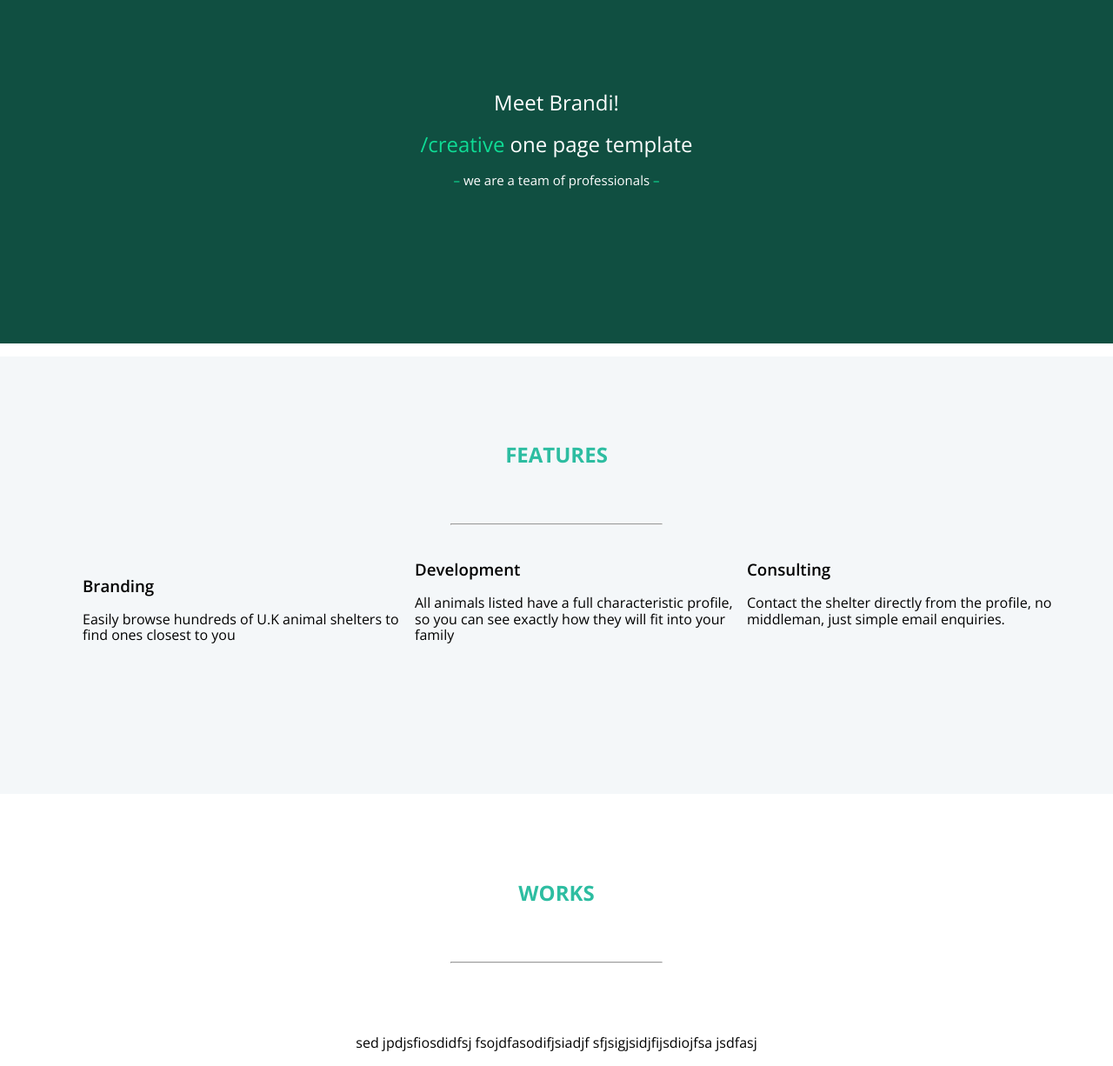
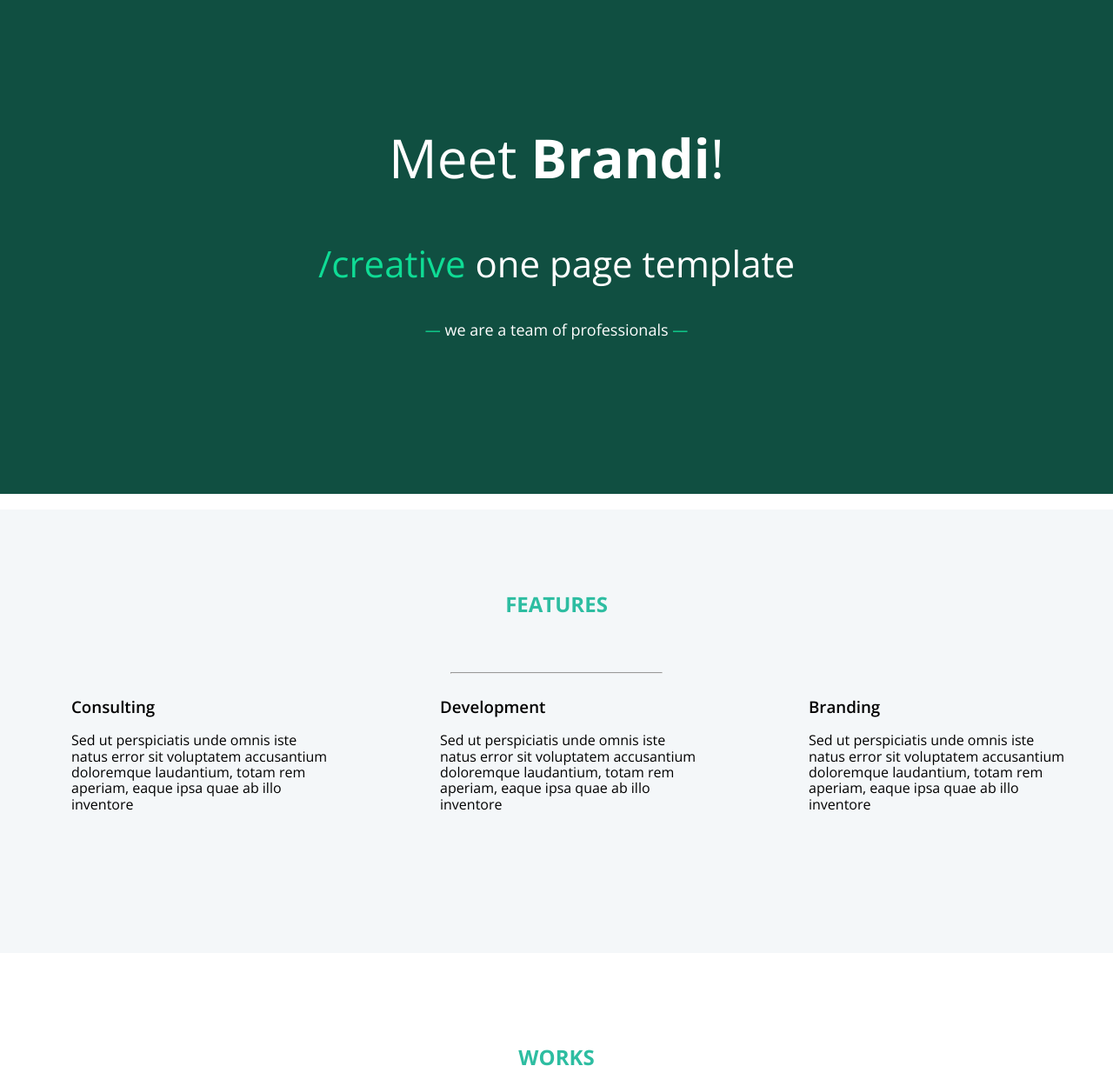
Before and after one commit to samcolligan/GDMA-1485-Assignment-1, a plain HTML site: page index.html in a window 1280 px wide. Shown: the part 380-1606 px from the top of the page at 87% size. Drawn offline with nearby package versions, Linux system fonts and the light colour scheme.

Commit message:
Sam Colligan
A1 Redo

```diff
--- a/css/main.css
+++ b/css/main.css
@@ -42,30 +42,12 @@
 	-ms-box-sizing: border-box;
 	box-sizing: border-box;
 	font-family:'Open Sans', sans-serif;
-	font-weight:300;
 }
-
-.row {
-	overflow: auto;
-}
-/*--------------------------------------------------------------
-4.0 - ELEMENTS
--------------------------------------------------------------- */
 
 
 /*--------------------------------------------------------------
-6.0 - COMPONENTS
+5.0 - OBJECTS
 -------------------------------------------------------------- */
-
-
-
-
-
-/* -- FORMS -- */
-
-#work p {
-	padding-top: 66px;
-}
 .wrapper {
 	width: 1170px;
 	margin: 0 auto;
@@ -73,107 +55,149 @@
 
 .row {
 	overflow: auto;
+	margin: 0 auto;
 }
 
-.bg-green {
-	background-color: #10443f;
-	color: white;
+.col-1-3:first-child, .col-1-3:nth-child(2), .col-1-3:last-child {
+	float: right;
 }
 
-nav {
-    float: right;
-    margin-top: 30px;
+.col-1-3 {
+	width: 295px;
 }
+
+.col-1-3:nth-child(2){
+	margin: 0 129px;
+}
+
 body > header .wrapper .row div {
     float: left;
 }
 
+/* -- Framework -- */
+
+/*--------------------------------------------------------------
+6.0 - COMPONENTS
+-------------------------------------------------------------- */
+
+nav {
+    float: right;
+    margin-top: 15px;
+}
+
+
 nav li {
-	text-decoration: none;
 	display: inline-block;
 	margin-right: 20px;
 }
 
-.txt-white, .txt-white a  {
-	color: white;
-	text-decoration: none;
+/* -- Navigation -- */
+
+#about h2, h1 {
+	font-family: 'Pacifico', cursive;
 }
 
-#meet p {
-	align-content: center;
-	font-size: 15px;
-	padding-bottom:178px;
+h3 {
+	font-weight: 600;
+}
 
+#work h2 {
+	padding-top: 86px;
+}
+
+/* -- Header -- */
+
+hr {
+	width: 242px;
+	background-color: #7A7A7A;
+}
+
+/*--------------------------------------------------------------
+7.0 - UTILITIES
+-------------------------------------------------------------- */
+#bg-green {
+	background-color: #10443f;
 }
 
 #meet {
-	text-align: center;
 	background-color: #104f41;
 	padding-top: 384px;
-	font-family: 'Open Sans', sans-serif;
-	font-weight:300;
 }
 
-#columns {
-    column-count: 3;
-	list-style-type: none;
-    margin-top: 40px;
-}
-
-hr {
-	width: 242px;
-	background-color: gray;
-}
-#features h2, #work h2{
-    color: #2dbda1;
-	text-align: center;
-	padding-bottom: 45px;
-	font-family: 'Open Sans', sans-serif;
-	font-weight: 700;
-}
-
-.txt-center {
-	text-align: left;
+#features {
 	background-color:#f4f7f9;
 	padding-top: 75px;
 	padding-bottom: 146px;
 }
 
-h3 {
-	font-family: 'Open Sans', sans-serif;
-	font-weight: 600;
-}
-
-#features {
-	padding-top: 80px;
-}
-
-.txt-works {
-	text-align: center;
-	padding-top: 80px;
-	padding-bottom: 80px;
+#features h2, #work h2{
+    color: #2dbda1;
+	padding-bottom: 45px;
+	font-weight: 700;
+	text-transform: uppercase;
 }
 
 #about {
 	background-color: #1ea78d;
 	padding-top: 120px;
 	padding-bottom: 127px;
-	color: white;
 }
 
-span {
+#about, #meet p, #bg-green a, #bg-green{
+	color: #FFFFFF;
+
+}
+span, #bg-green a:hover {
 	color:#0fdc95;
 }
 
-#about h2, h1 {
-	font-family: 'Pacifico', cursive;
+/* -- Color -- */
+
+#meet p {
+	align-content: center;
 }
-#open{
-	font-family: 'Open Sans', sans-serif;
-	font-weight:300;
+
+#work p {
+	margin-top: 80px;
+}
+
+#work div {
+	width: 900px;
+	margin: 0 auto;
+	padding-bottom: 194px;
 }
 
 #about p {
-	text-align: left;
 	width: 254px;
 }
+
+#work p {
+	margin-bottom: 80px;
+}
+#work p, #features h2, #work h2, #meet {
+	text-align: center;
+}
+
+/* -- Alignment -- */
+
+#meet p:nth-child(2){
+	font-size: 42px;
+}
+
+#meet p:last-child {
+	padding-bottom:178px;
+	font-size: 18px;
+}
+
+#features, #about p {
+	text-align: left;
+}
+
+#meet, #bg-green a, nav li {
+	text-decoration: none;
+}
+
+#meet p:first-child {
+	font-size: 62px;
+}
+/* -- Size -- */
--- a/index.html
+++ b/index.html
@@ -4,12 +4,13 @@
 <meta charset="UTF-8">
 <title>Brandi</title>
 	<link rel="stylesheet" type="text/css" href="css/normalize.css">
-	<link rel="stylesheet" type="text/css" href="css/main.css">
 	<link href="https://fonts.googleapis.com/css?family=Pacifico&display=swap" rel="stylesheet">
 	 <link href="http://fonts.googleapis.com/css?family=Open+Sans:300italic,400italic,600italic,700italic,800italic,400,300,600,700,800" rel="stylesheet" type="text/css">
+	<link rel="stylesheet" type="text/css" href="css/main.css">
 </head>
 <body>
-	<header class="txt-white bg-green">
+	<header>
+		<div id="bg-green">
 			<div class="wrapper">
 				<div class="row">
 					<div>
@@ -17,57 +18,56 @@
 					</div>
 					<nav>
 						<ul>
-                    <li><a href="#home">Home</a></li>
+						<li><a href="#">Home</a></li>
 						<li><a href="#features">Features</a></li>
-					<li><a href="#Works">Works</a></li>
-					<li><a href="#Team">Team</a></li>
-					<li><a href="#Contact">Contact</a></li>
+						<li><a href="#work">Works</a></li>
+						<li><a href="#meet">Team</a></li>
+						<li><a href="#about">Contact</a></li>
 						</ul>
 					</nav>
 				</div>
 			</div>
+		</div>
 	</header>
 
-	<section class="bg-grn txt-white" id="meet">
+	<div id="meet">
     	<div class="wrapper">
-        	<div>
-               <h2 id="open">Meet <b>Brandi</b>!</h2>
-				<h2><span>/creative </span>one page template</h2>
-			<p><span> &ndash;</span> we are a team of professionals<span> &ndash;</span></p>
+               <p>Meet <b>Brandi</b>!</p>
+				<p><span>/creative </span>one page template</p>
+			<p><span> &mdash;</span> we are a team of professionals<span> &mdash;</span></p>
+        </div>
+    </div>
+
+	 <section id="features">
+    	<div class="wrapper">
+            <header>
+                <h2>features</h2>
+            </header>
+			<hr>
+            <div class="row">
+                <div class="col-1-3">
+                    <h3>Branding</h3>
+                    <p>Sed ut perspiciatis unde omnis iste natus error sit voluptatem accusantium doloremque laudantium, totam rem aperiam, eaque ipsa quae ab illo inventore</p>
+                </div>
+                <div class="col-1-3">
+                    <h3>Development</h3>
+                    <p>Sed ut perspiciatis unde omnis iste natus error sit voluptatem accusantium doloremque laudantium, totam rem aperiam, eaque ipsa quae ab illo inventore</p>
+                </div>
+                <div class="col-1-3">
+                    <h3>Consulting</h3>
+                    <p>Sed ut perspiciatis unde omnis iste natus error sit voluptatem accusantium doloremque laudantium, totam rem aperiam, eaque ipsa quae ab illo inventore</p>
+                </div>
             </div>
         </div>
     </section>
 
-	 <section  class="txt-center" id="features">
-    	<div class="wrapper">
+	<section class="wrapper" id="work">
 			<header>
-                <h2>FEATURES</h2>
+				<h2>works</h2>
 			</header>
 			<hr>
-            <ul id="columns">
-                <li>
-                    <h3>Branding</h3>
-                    <p>Easily browse hundreds of U.K animal shelters to find ones closest to you</p>
-                </li>
-                <li>
-                    <h3>Development</h3>
-                    <p>All animals listed have a full characteristic profile, so you can see exactly how they will fit into your family</p>
-                </li>
-                <li>
-                    <h3>Consulting</h3>
-                    <p>Contact the shelter directly from the profile, no middleman, just simple email enquiries.</p>
-                </li>
-            </ul>
-        </div>
-    </section>
-
-	<section class="txt-works" id="work">
-		<div class="wrapper">
-			<header>
-				<h2>WORKS</h2>
-			</header>
-			<hr>
-			<p>sed jpdjsfiosdidfsj fsojdfasodifjsiadjf sfjsigjsidjfijsdiojfsa jsdfasj</p>
+			<div>
+				<p>Sed ut perspiciatis unde omnis iste natus error sit voluptatem accusantium doloremque laudantium, totam rem aperiam, eaque ipsa quae ab illo inventore</p>
 			</div>
 	</section>
 
```
Also changed, not shown: 1 other file. Lines whose indentation alone changed are shown as unchanged.
